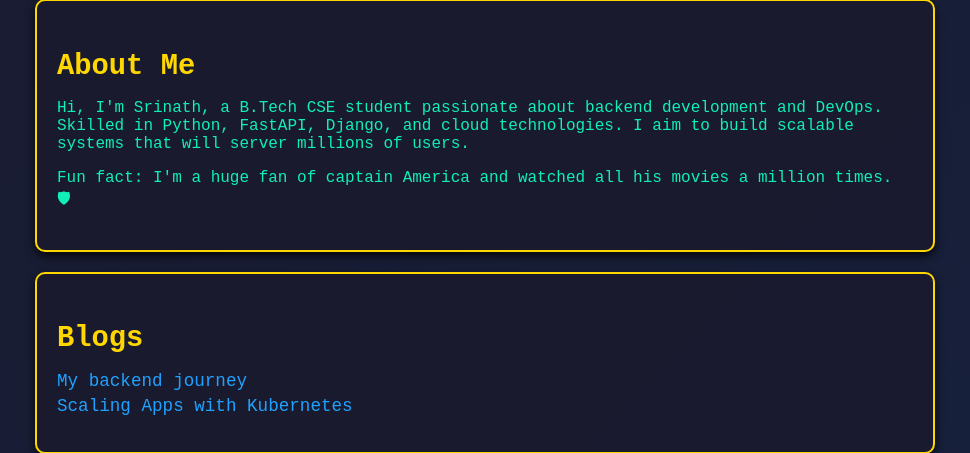
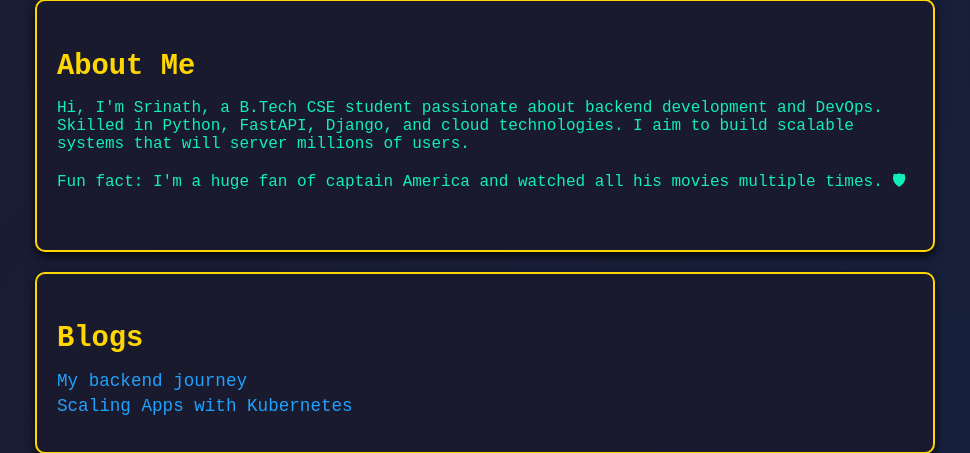
Before and after one commit to srinathshrestha/Simple-Portfolio, a FastAPI app: page / in a window 1280 px wide. Shown: the part 479-932 px from the top of the page, without its empty margins (155-1125 px from the left). Run offline with FastAPI, Linux system fonts and the light colour scheme.

Commit message:
removed millions times

```diff
--- a/app/templates/index.html
+++ b/app/templates/index.html
@@ -8,8 +8,7 @@
     aim to build scalable systems that will server millions of users.
   </p>
   <p>
-    Fun fact: I'm a huge fan of captain America and watched all his movies a
-    million times. 🛡 ️
+    Fun fact: I'm a huge fan of captain America and watched all his movies multiple times. 🛡 ️
   </p>
 </section>
 
```
